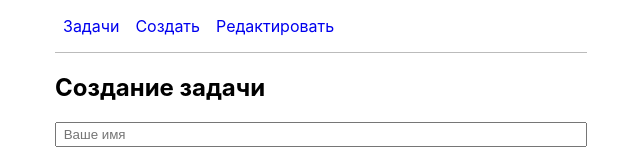
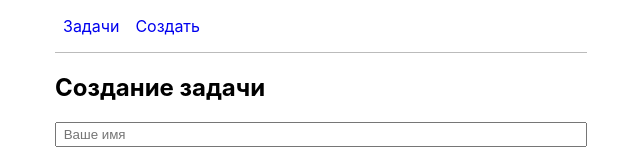
Before and after one commit to nurbakhyt/another-react-app, a React (Create React App) app: page /create in a window 1280 px wide. Shown: the top 152 px of the page, without its empty margins (319-959 px from the left). Built offline with nearby package versions, Linux system fonts and the light colour scheme.

Commit message:
remove edit btn from header

```diff
--- a/src/App.js
+++ b/src/App.js
@@ -12,7 +12,6 @@ function App() {
         <nav className="app-nav">
           <Link to="/" className="app-nav__item">Задачи</Link>
           <Link to="/create" className="app-nav__item">Создать</Link>
-          <Link to="/edit/1" className="app-nav__item">Редактировать</Link>
         </nav>
 
         <Switch>
```
